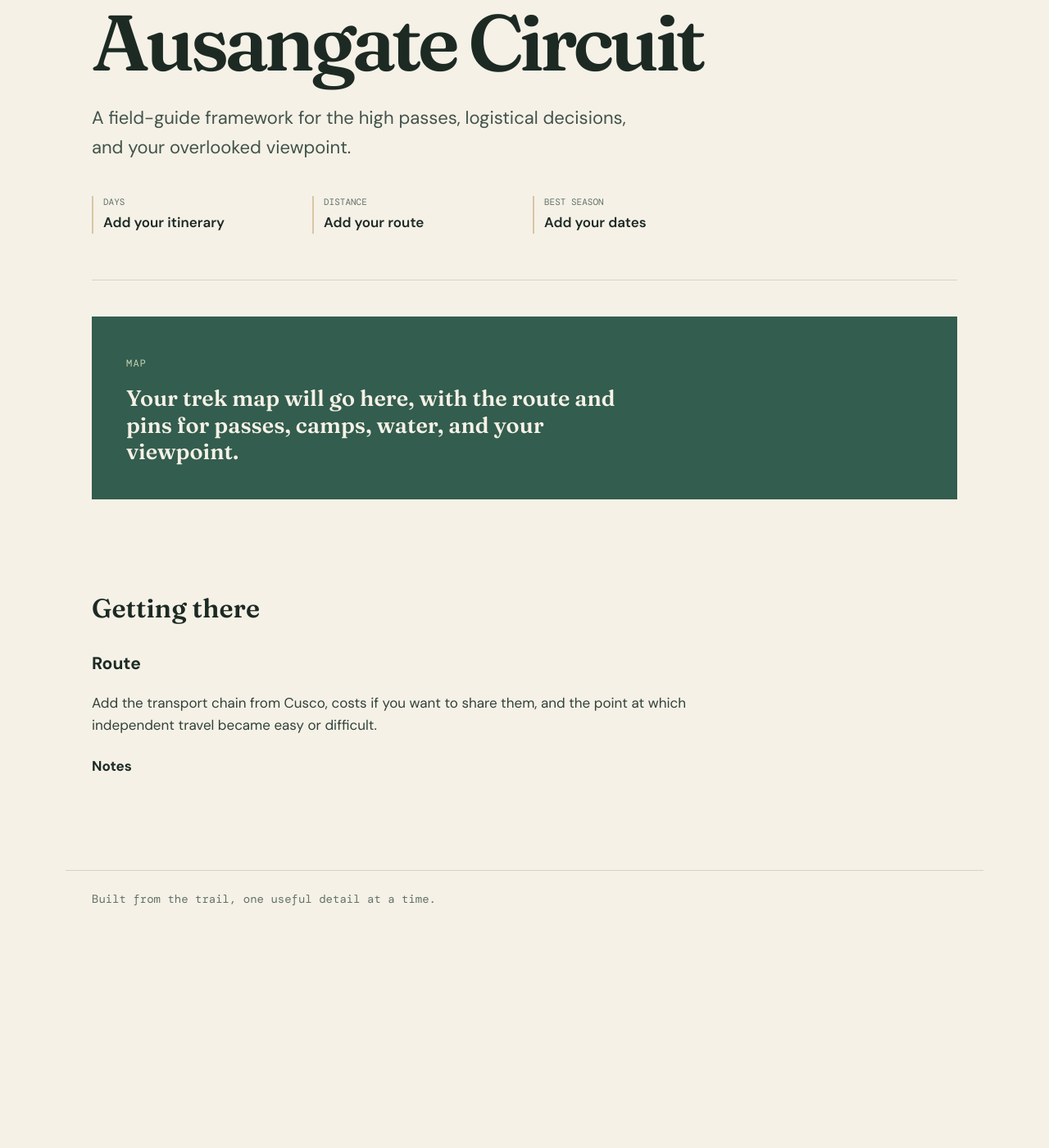
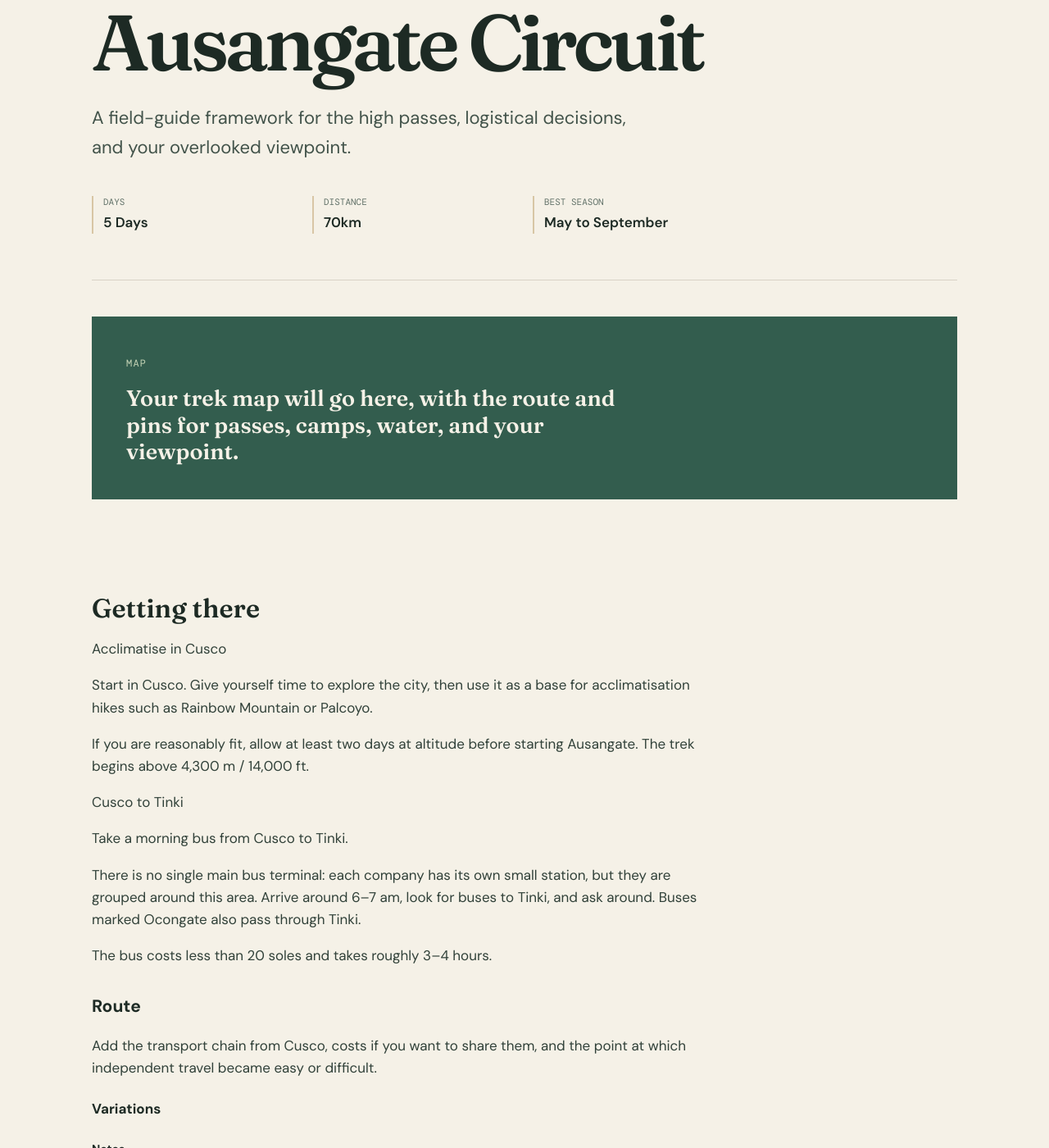
Before and after one commit to the-trek-brief/the-trek-brief.github.io, a Jekyll site: the page built from _treks/ausangate.md, in a window 1280 px wide and 1400 px high, scrolled down 202 px. Shown: the whole window at 82% size. Built offline with Jekyll 4.4.1, drawn with Linux system fonts in a browser that asks for light colours; before the commit the page ends 1342 px from its top, so only the background shows below that.

Commit message:
Update ausangate.md

```diff
--- a/_treks/ausangate.md
+++ b/_treks/ausangate.md
@@ -3,17 +3,32 @@ title: Ausangate Circuit
 region: Andes
 country: Peru
 summary: A field-guide framework for the high passes, logistical decisions, and your overlooked viewpoint.
-days: Add your itinerary
-distance: Add your route
-season: Add your dates
+days: 5 Days
+distance: 70km
+season: May to September
 map_note: Your trek map will go here, with the route and pins for passes, camps, water, and your viewpoint.
 ---
 
 
 ## Getting there
 
+Acclimatise in Cusco
+
+Start in Cusco. Give yourself time to explore the city, then use it as a base for acclimatisation hikes such as Rainbow Mountain or Palcoyo.
+
+If you are reasonably fit, allow at least two days at altitude before starting Ausangate. The trek begins above 4,300 m / 14,000 ft.
+
+Cusco to Tinki
+
+Take a morning bus from Cusco to Tinki.
+
+There is no single main bus terminal: each company has its own small station, but they are grouped around this area. Arrive around 6–7 am, look for buses to Tinki, and ask around. Buses marked Ocongate also pass through Tinki.
+
+The bus costs less than 20 soles and takes roughly 3–4 hours.
+
 ### Route
 
 Add the transport chain from Cusco, costs if you want to share them, and the point at which independent travel became easy or difficult.
 
-#### Notes
+#### Variations
+##### Notes
```
